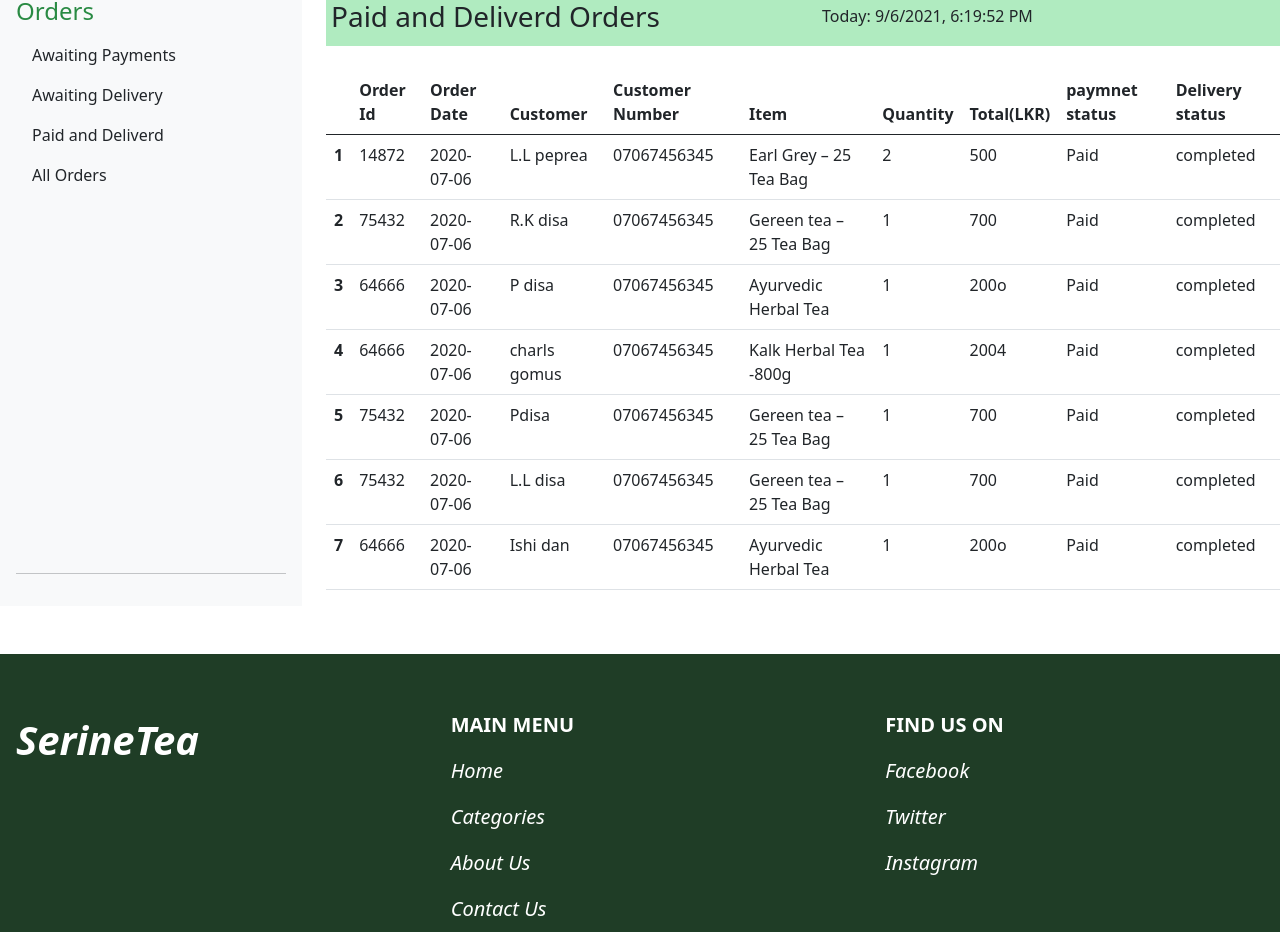
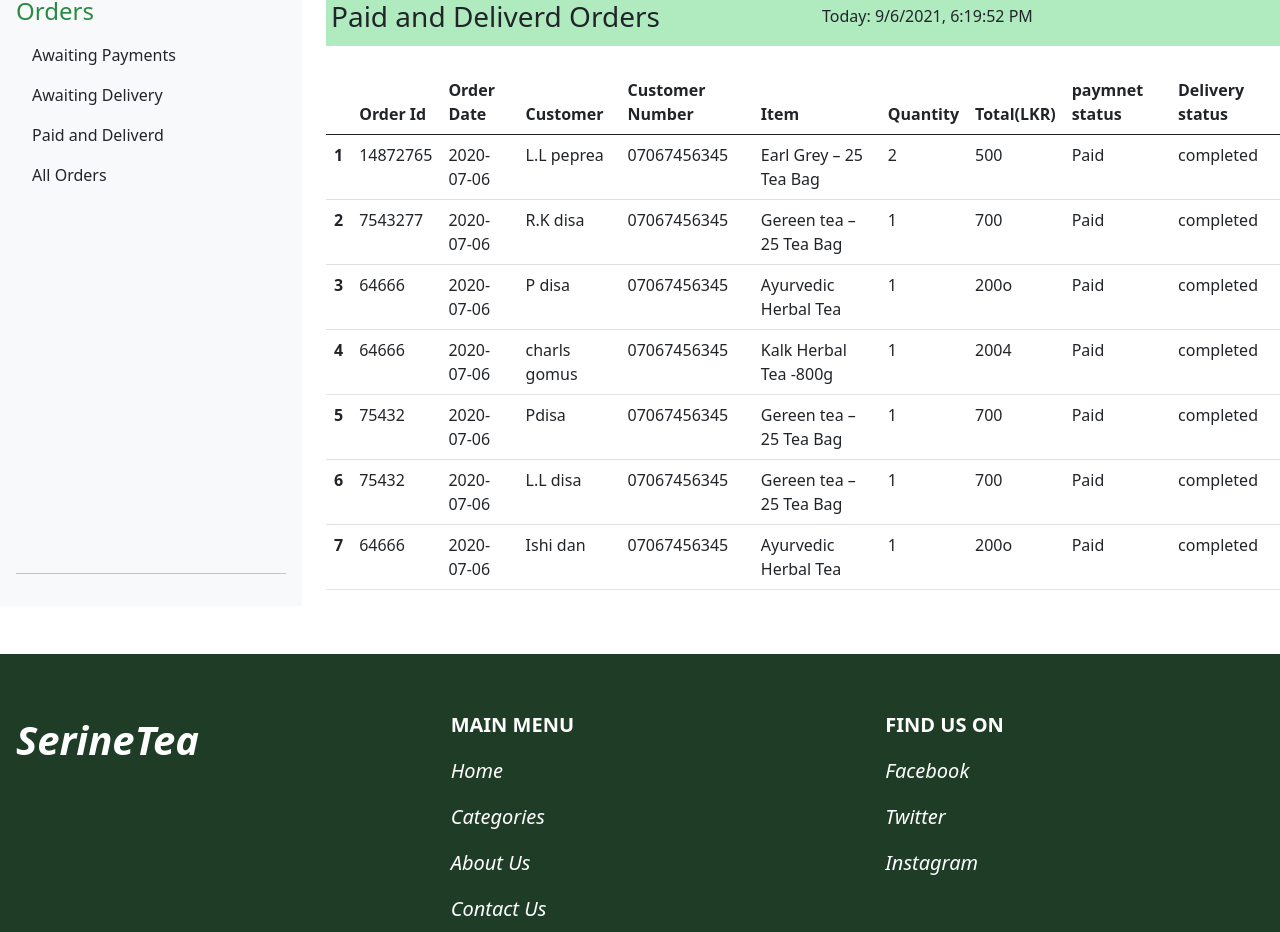
Before and after one commit to Maryam-Yumna/Tea-Store-Management-System, a React (Create React App) app in the folder frontend/: page /paid in a window 1280 px wide. Shown: the part 1087-2019 px from the top of the page. Built offline with nearby package versions, Linux system fonts and the light colour scheme; a small style sheet from the web is missing.

Commit message:
Update PaidnDelivered.js

```diff
--- a/frontend/src/components/adminOrders/PaidnDelivered.js
+++ b/frontend/src/components/adminOrders/PaidnDelivered.js
@@ -109,7 +109,7 @@ class Paid extends Component {
               <tbody>
                 <tr>
                   <th scope="row">1</th>
-                  <td>14872</td>
+                  <td>14872765</td>
                   <td>2020-07-06</td>
                   <td>L.L peprea</td>
                   <td>07067456345</td>
@@ -123,7 +123,7 @@ class Paid extends Component {
                 </tr>
                 <tr>
                   <th scope="row">2</th>
-                  <td>75432</td>
+                  <td>7543277</td>
                   <td>2020-07-06</td>
                   <td>R.K disa</td>
                   <td>07067456345</td>
```
